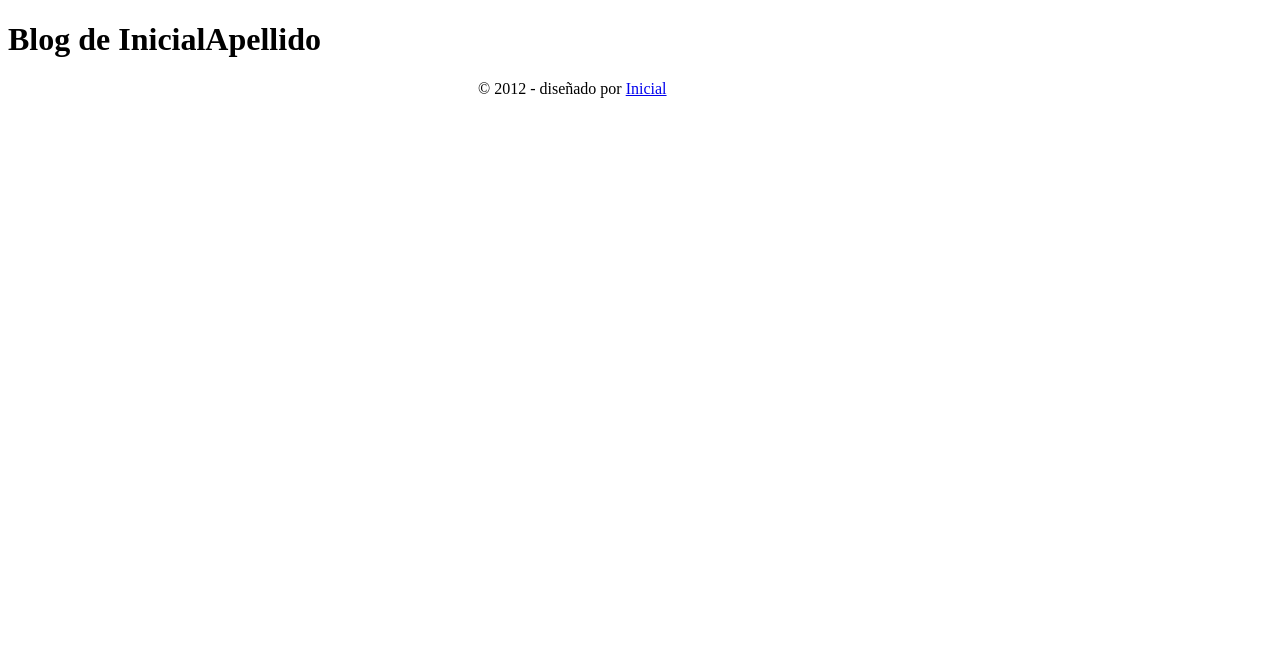
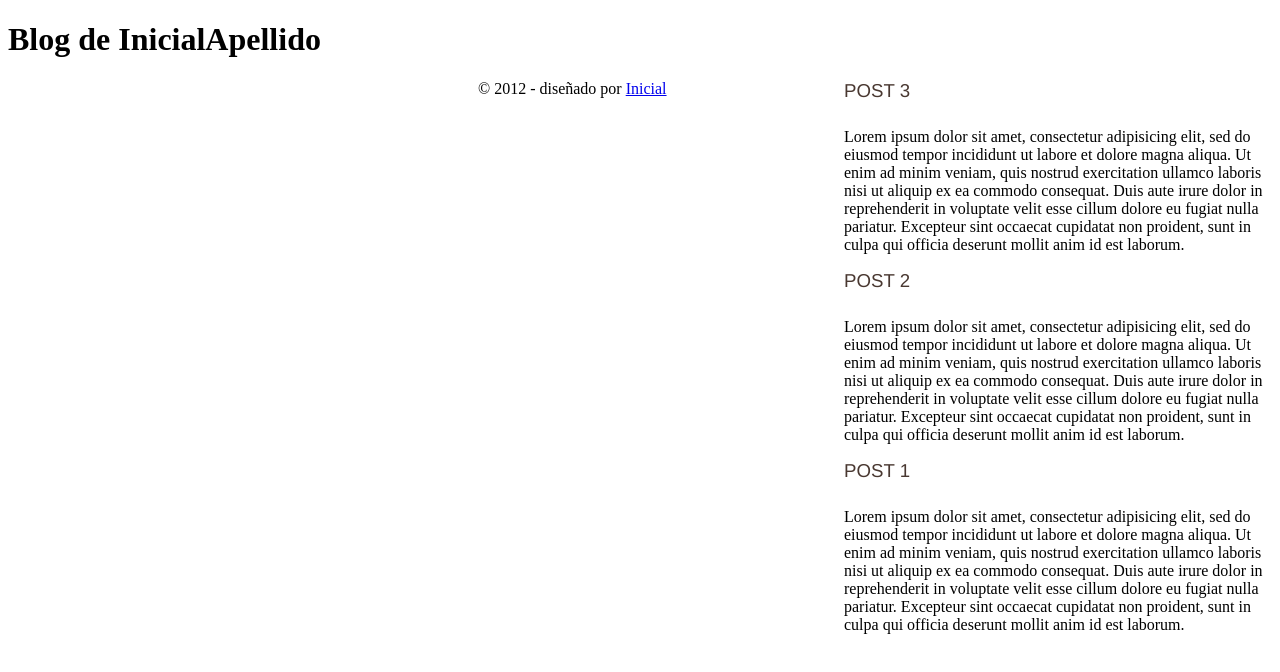
Before and after one commit to ChristopherCousin/InicialApellido, a plain HTML site: page index.html in a window 1280 px wide. Drawn offline with Linux system fonts and the light colour scheme; files that its build step writes are made by us from their sources.

```diff
--- a/index.html
+++ b/index.html
@@ -16,6 +16,33 @@
 <p></p>
 </aside>
 <section>
+	<article>
+<header>
+<h2>Post 3</h2>
+</header>
+<p>Lorem ipsum dolor sit amet, consectetur adipisicing elit, sed do eiusmod tempor incididunt ut labore et
+dolore magna aliqua. Ut enim ad minim veniam, quis nostrud exercitation ullamco laboris nisi ut aliquip ex ea commodo consequat. Duis
+aute irure dolor in reprehenderit in voluptate velit esse cillum dolore eu fugiat nulla pariatur. Excepteur sint occaecat cupidatat non
+proident, sunt in culpa qui officia deserunt mollit anim id est laborum.</p>
+</article>
+<article>
+<header>
+<h2>Post 2</h2>
+</header>
+<p>Lorem ipsum dolor sit amet, consectetur adipisicing elit, sed do eiusmod tempor incididunt ut labore et
+dolore magna aliqua. Ut enim ad minim veniam, quis nostrud exercitation ullamco laboris nisi ut aliquip ex ea commodo consequat. Duis
+aute irure dolor in reprehenderit in voluptate velit esse cillum dolore eu fugiat nulla pariatur. Excepteur sint occaecat cupidatat non
+proident, sunt in culpa qui officia deserunt mollit anim id est laborum.</p>
+</article>
+<article>
+<header>
+<h2>Post 1</h2>
+</header>
+<p>Lorem ipsum dolor sit amet, consectetur adipisicing elit, sed do eiusmod tempor incididunt ut labore et
+dolore magna aliqua. Ut enim ad minim veniam, quis nostrud exercitation ullamco laboris nisi ut aliquip ex ea commodo consequat. Duis
+aute irure dolor in reprehenderit in voluptate velit esse cillum dolore eu fugiat nulla pariatur. Excepteur sint occaecat cupidatat non
+proident, sunt in culpa qui officia deserunt mollit anim id est laborum.</p>
+</article>
 </section>
 <footer>
 <p>&copy; 2012 - diseñado por <a href="http://www.inicialapellido.org" title="Blog de Inicial Apellido">Inicial</a></p>
```
Also changed, not shown: CSS/style.css (renamed from style.css).
